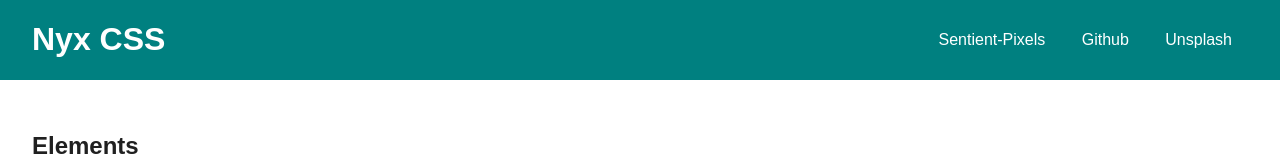
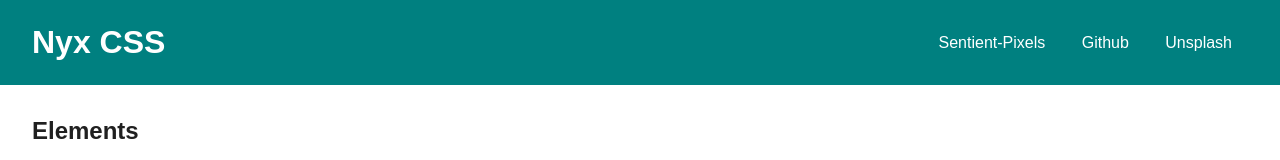
Before and after one commit to theabdullahalam/nyx, a plain HTML site: page demo.html in a window 1280 px wide. Shown: the top 160 px of the page. Drawn offline with Linux system fonts and the light colour scheme.

Commit message:
Cleanup demo with header

```diff
--- a/demo.scss
+++ b/demo.scss
@@ -40,6 +40,11 @@ p {
     padding-left: 2rem;
     padding-right: 2rem;
 
+    h1{
+        padding-top: 1.5rem;
+        padding-bottom: 1.5rem;
+    }
+
     @media screen and (min-width: 90rem) {
         #title{
             margin-left: 20rem;
```
Also changed, not shown: demo.css, 1 other file.
